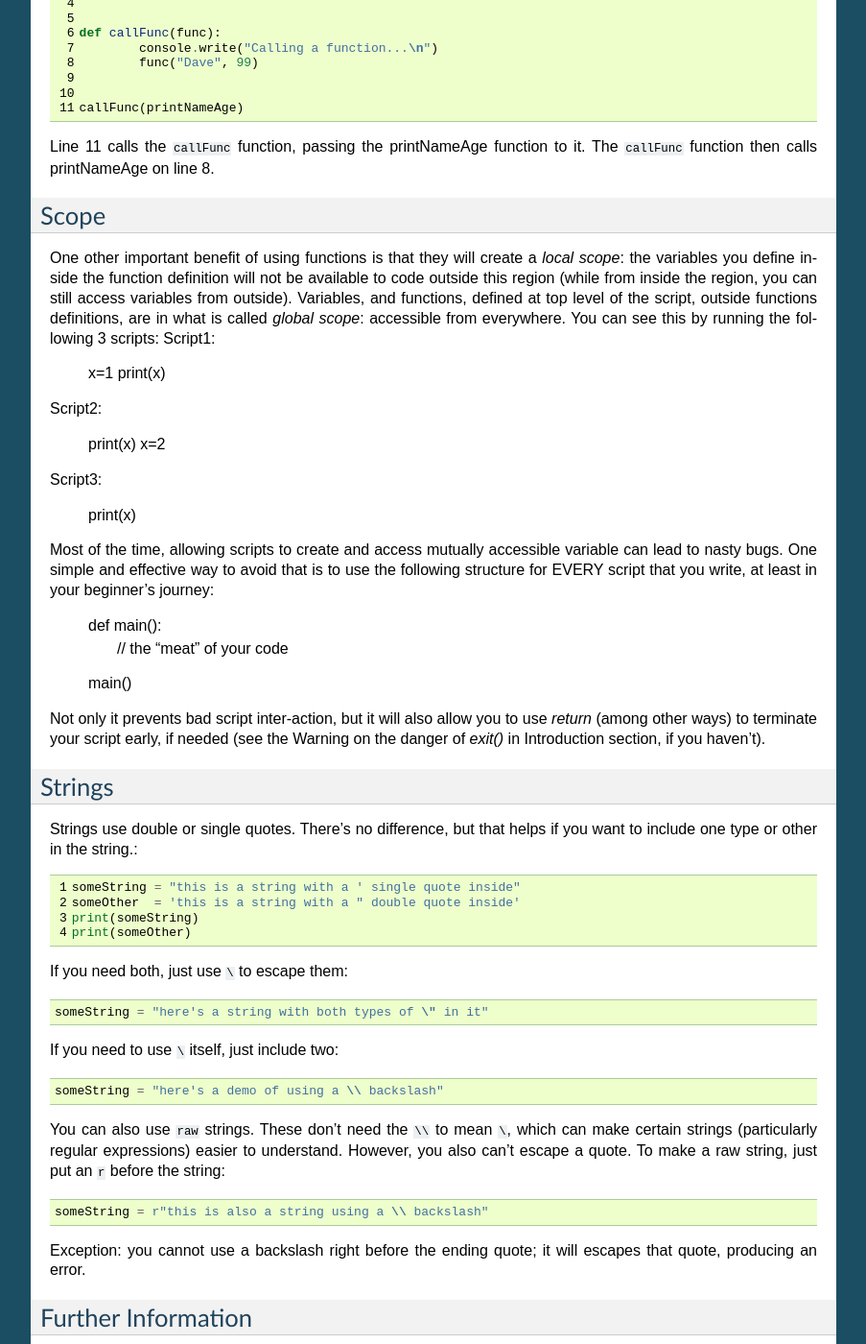
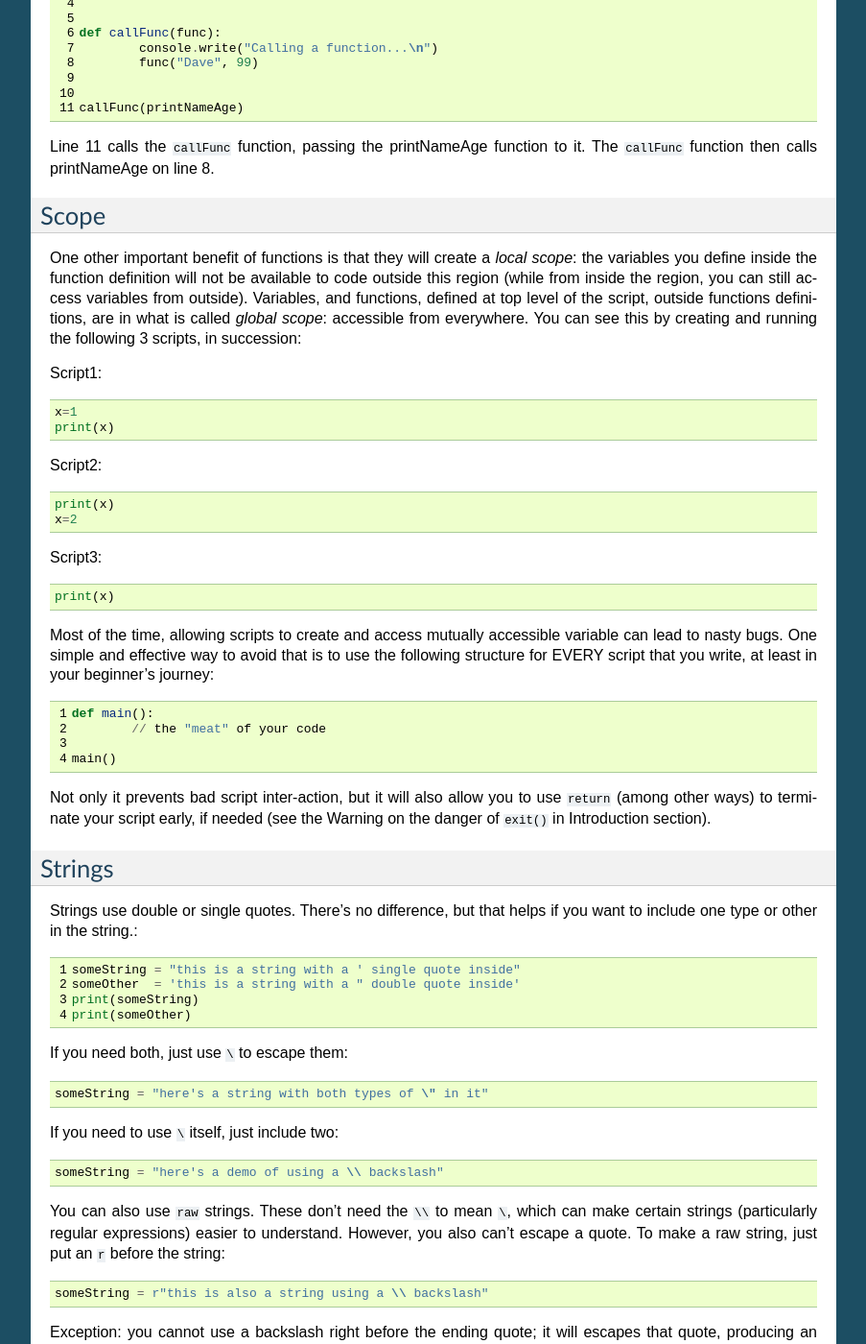
Before and after one commit to bruderstein/PythonScript, a Sphinx documentation site: the page built from docs/source/pythonprimer.rst, in a window 1280 px wide and 1400 px high, scrolled down 1690 px. Shown: the whole window at 96% size, without its empty margins (198-1101 px from the left). Built offline with Sphinx 7.4.7, drawn with Linux system fonts in a browser that asks for light colours.

Commit message:
just a fix of code formatting  for prev. commit

```diff
--- a/docs/source/pythonprimer.rst
+++ b/docs/source/pythonprimer.rst
@@ -107,32 +107,34 @@
 Scope
 -----
 
-One other important benefit of using functions is that they will create a *local scope*: the variables you define inside the function definition will not be available to code outside this region (while from inside the region, you can still access variables from outside).
+One other important benefit of functions is that they will create a *local scope*: the variables you define inside the function definition will not be available to code outside this region (while from inside the region, you can still access variables from outside).
 Variables, and functions, defined at top level of the script, outside functions definitions, are in what is called *global scope*: accessible from everywhere.
-You can see this by running the following 3 scripts:
-Script1:
+You can see this by creating and running the following 3 scripts, in succession:
+
+Script1::
 
 	x=1
 	print(x)
 
-Script2:
+Script2::
 
 	print(x)
 	x=2
 
-Script3:
+Script3::
 
 	print(x)
 
 Most of the time, allowing scripts to create and access mutually accessible variable can lead to nasty bugs.
-One simple and effective way to avoid that is to use the following structure for EVERY script that you write, at least in your beginner's journey:
+One simple and effective way to avoid that is to use the following structure for EVERY script that you write, at least in your beginner's journey::
 
 	def main():
 		// the "meat" of your code
 
 	main()
 
-Not only it prevents bad script inter-action, but it will also allow you to use `return` (among other ways) to terminate your script early, if needed (see the Warning on the danger of `exit()` in Introduction section, if you haven't).
+
+Not only it prevents bad script inter-action, but it will also allow you to use ``return`` (among other ways) to terminate your script early, if needed (see the Warning on the danger of ``exit()`` in Introduction section).
 
 
 Strings
```
